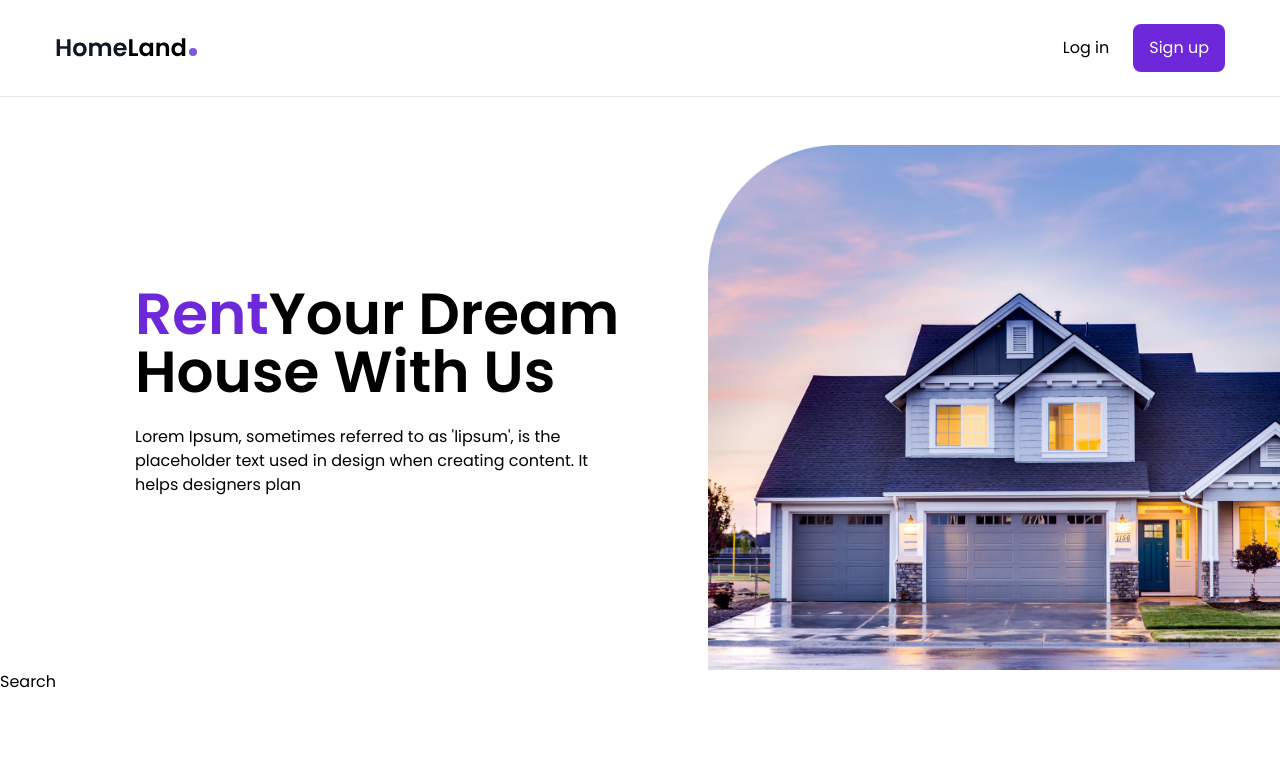
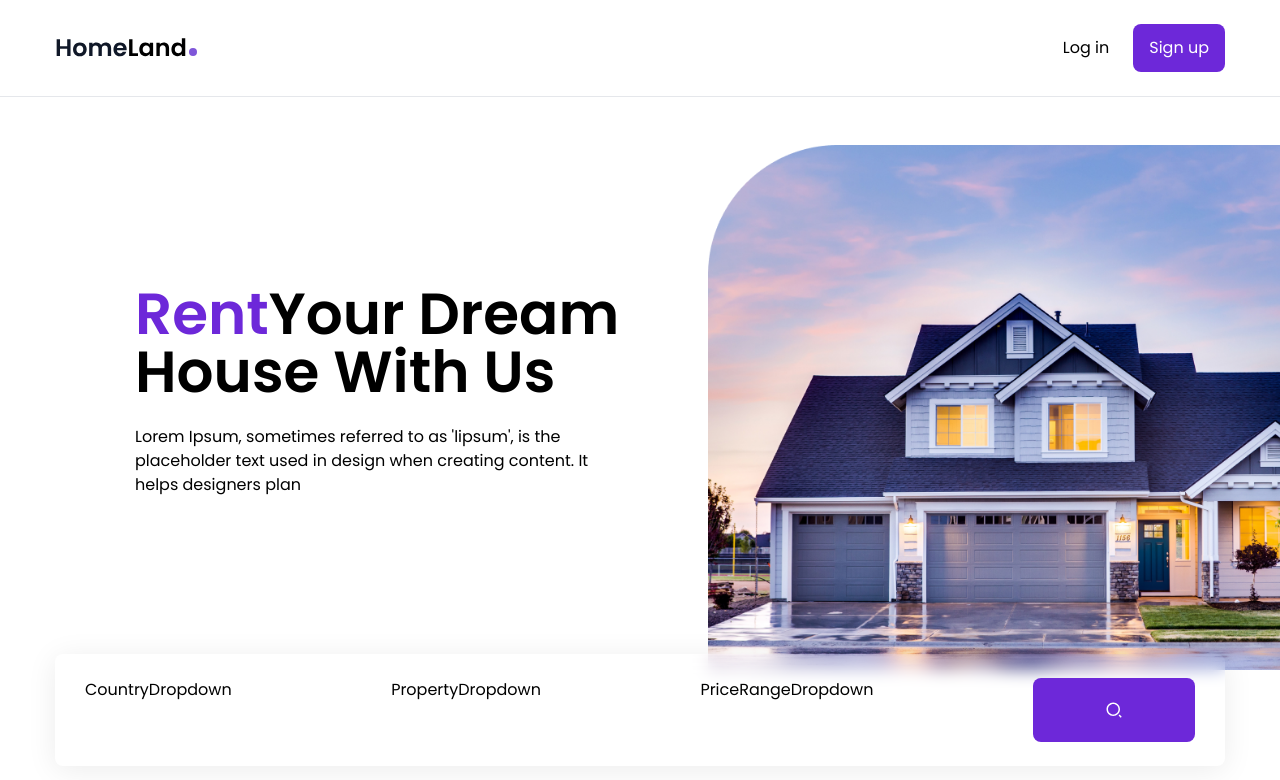
Before and after one commit to KGaurav-8102/real-state-app, a React (Create React App) app: page / in a window 1280 px wide. Shown: the top 780 px of the page. Built offline with nearby package versions, Linux system fonts and the light colour scheme.

Commit message:
House Context done

```diff
--- a/src/components/HouseContext.js
+++ b/src/components/HouseContext.js
@@ -1,7 +1,32 @@
-import React from 'react';
+import React,{useState, useEffect, createContext } from 'react';
+import {houseData} from '../data';
 
-const HouseContext = () => {
-  return <div>HouseContext</div>;
+export const HouseContext = createContext();
+
+const HouseContextProvider = ({ children }) => {
+  const [houses, setHouses] = useState(houseData);
+  const [country, setCountry] = useState('Location (any)');
+  const [countries, setCountries] = useState([]);
+  const [property, setProperty] = useState('Property type [any]');
+  const [properties, setProperties] = useState([]);
+  const [price, setPrice] = useState('Price range (any)');
+  const [loading, setLoading] = useState(false);
+  return(
+   <HouseContext.Provider value={{
+    country,
+    setCountry,
+    countries,
+    property,
+    setProperty,
+    properties,
+    price,
+    setPrice,
+    houses,
+    loading,
+   }}>
+      {children}
+   </HouseContext.Provider>
+  )
 };
 
-export default HouseContext;
+export default HouseContextProvider;
--- a/src/components/Search.js
+++ b/src/components/Search.js
@@ -1,7 +1,29 @@
-import React from 'react';
+import React, { useContext } from 'react';
+
+import CountryDropdown from './CountryDropdown';
+import PropertyDropdown from './PropertyDropdown';
+import PriceRangeDropdown from './PriceRangeDropdown';
+
+import { RiSearch2Line } from  'react-icons/ri';
+
+import { HouseContext } from './HouseContext';
 
 const Search = () => {
-  return <div>Search</div>;
+  const {houses} = useContext(HouseContext);
+  console.log(houses);
+  return(
+    <div className='px-[30px] py-6 max-w-[1170px] mx-auto flex flex-col lg:flex-row justify-between gap-4 lg:gap-x-3
+      relative lg:-top-4 lg:shadow-1 bg-white lg:bg-transparent lg:backdrop-blur rounded-lg
+    '>
+      <CountryDropdown />
+      <PropertyDropdown />
+      <PriceRangeDropdown />
+      <button className='bg-violet-700 hover:bg-violet-800 transition w-full lg:max-w-[162px]
+       h-16 rounded-lg flex justify-center items-center text-white text-lg'>
+        <RiSearch2Line />
+      </button>
+    </div>
+  )
 };
 
 export default Search;
--- a/src/data.js
+++ b/src/data.js
@@ -54,7 +54,7 @@
 import Agent11 from './assets/img/agents/agent11.png';
 import Agent12 from './assets/img/agents/agent12.png';
 
-export const housesData = [
+export const houseData = [
   {
     id: 1,
     type: 'House',
--- a/src/index.js
+++ b/src/index.js
@@ -3,12 +3,15 @@
 import './index.css';
 import App from './App';
 import { BrowserRouter as Router } from 'react-router-dom';
+import HouseContextProvider from './components/HouseContext';
 
 const root = ReactDOM.createRoot(document.getElementById('root'));
 root.render(
-  <Router>
-    <React.StrictMode>
-      <App />
-    </React.StrictMode>
-  </Router>
+  <HouseContextProvider>
+    <Router>
+      <React.StrictMode>
+        <App />
+      </React.StrictMode>
+    </Router>
+  </HouseContextProvider>
 );
```
